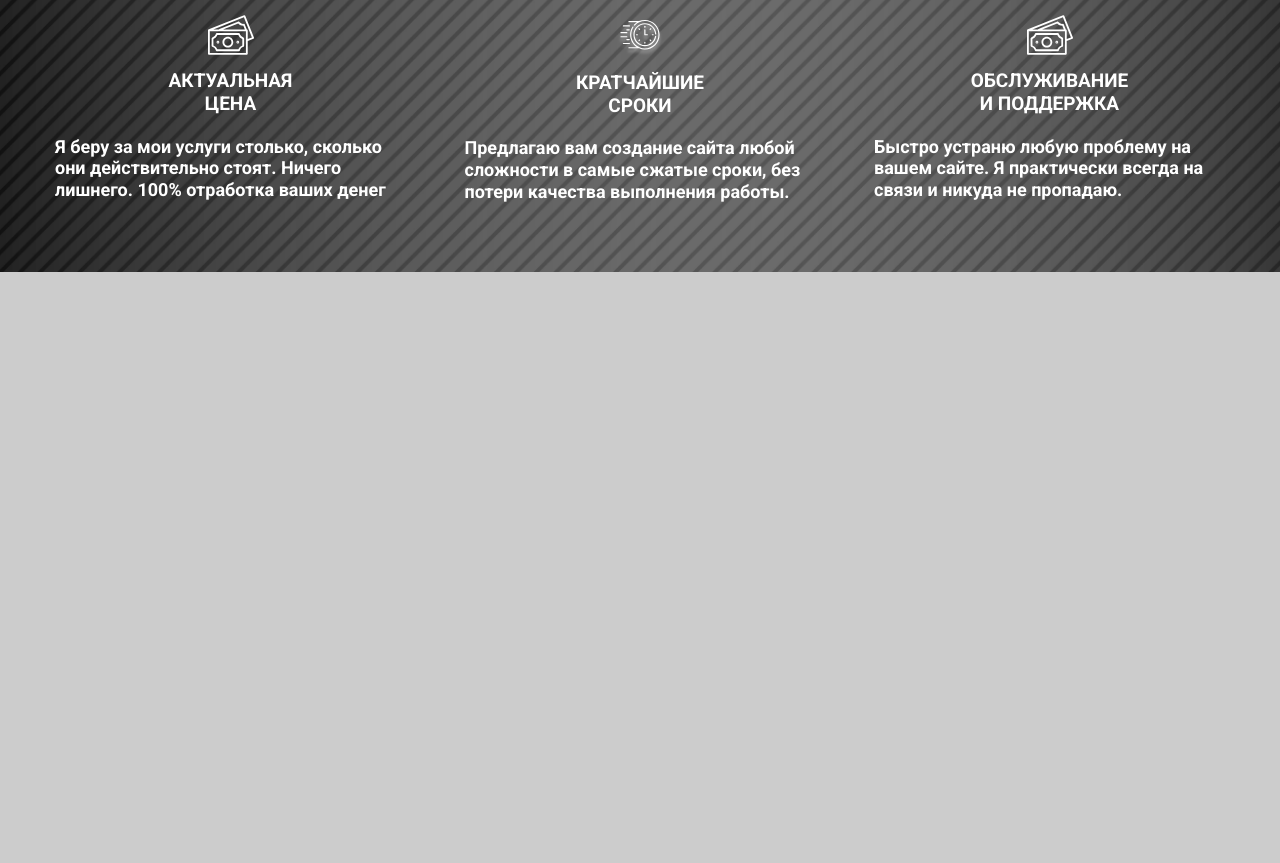
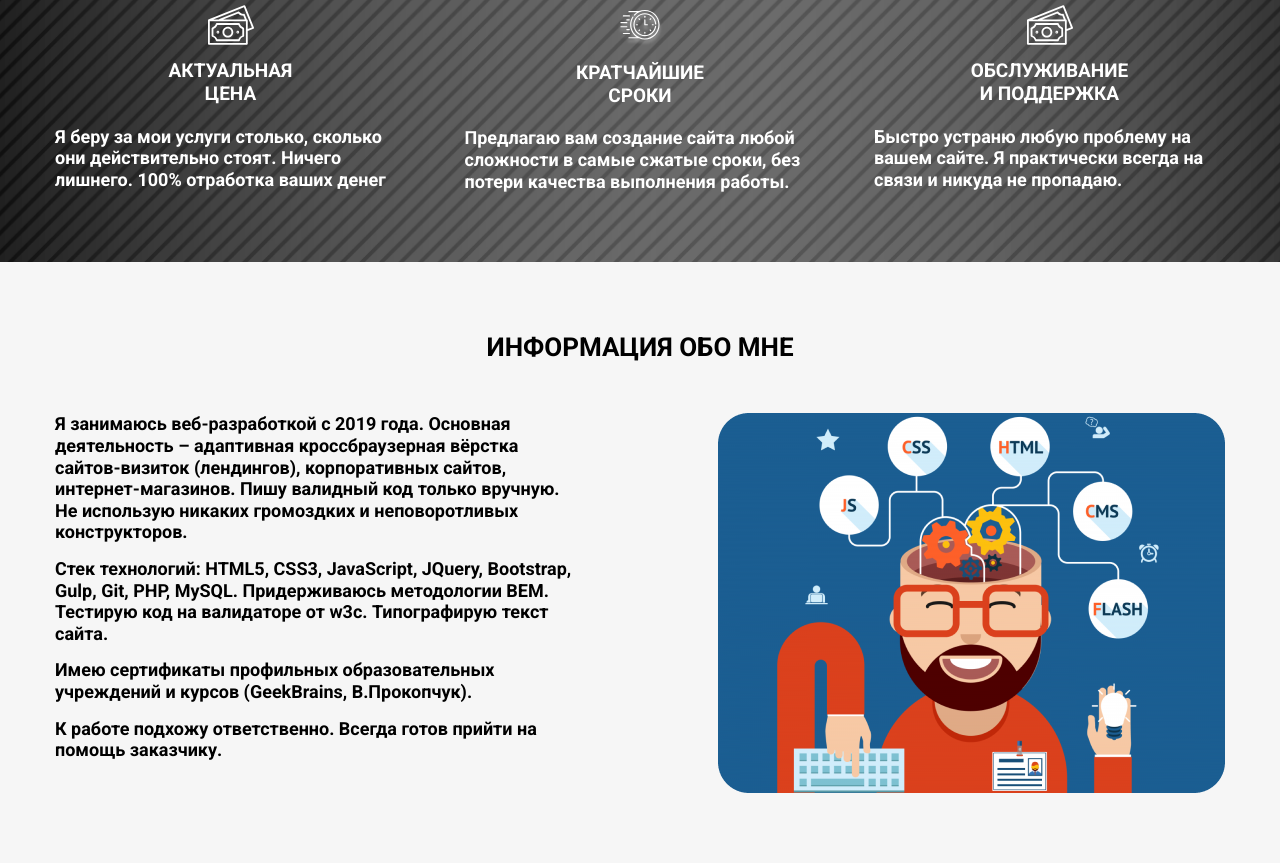
Before and after one commit to SerjTs/portfolio, a website: page app/index.html in a window 1280 px wide. Shown: the part 1179-2042 px from the top of the page. Before the commit the page ends 1451 px from the top, so only its background shows below. Drawn offline with nearby package versions, Linux system fonts and the light colour scheme; files that its build step writes are made by us from their sources.

Commit message:
added about section

```diff
--- a/app/index.html
+++ b/app/index.html
@@ -12,7 +12,7 @@
 
 <body>
 
-<!-- Header -->
+  <!-- Header -->
   <header class="header">
     <div class="container">
       <div class="header__wripper">
@@ -62,7 +62,7 @@
 
   <main>
 
-<!-- Топ. Титульный блок -->
+    <!-- Топ. Титульный блок -->
     <section class="top">
       <div class="container">
         <div class="top__wrapper">
@@ -83,7 +83,7 @@
       </div>
     </section>
 
-<!-- Преимущества -->
+    <!-- Преимущества -->
     <section class="advantages">
       <div class="container">
         <h2 class="advantages__title">
@@ -151,6 +151,33 @@
       </div>
     </section>
 
+    <!-- Обо мне -->
+    <section class="about">
+      <div class="container">
+        <h2 class="about__title">
+          Информация обо мне
+        </h2>
+        <div class="about__content">
+          <div class="about__text-box">
+            <p class="about__text">
+              Я занимаюсь веб-разработкой с 2019 года. Основная деятельность &ndash; адаптивная кроссбраузерная вёрстка
+              сайтов-визиток (лендингов), корпоративных сайтов, интернет-магазинов. Пишу валидный код только вручную. Не использую никаких громоздких и неповоротливых конструкторов.
+            </p>
+            <p class="about__text">
+              Стек технологий: HTML5, CSS3, JavaScript, JQuery, Bootstrap, Gulp, Git, PHP, MySQL. Придерживаюсь методологии BEM. Тестирую код на валидаторе от w3c. Типографирую текст сайта.
+            </p>
+            <p class="about__text">
+              Имею сертификаты профильных образовательных учреждений и курсов (GeekBrains, В.Прокопчук).
+            </p>
+            <p class="about__text">
+              К работе подхожу ответственно. Всегда готов прийти на помощь заказчику.
+            </p>
+          </div>
+          <img src="images/developer.png" alt="Веб-разработчик" class="about__img">
+        </div>
+      </div>
+    </section>
+
 
   </main>
 
--- a/app/scss/_global.scss
+++ b/app/scss/_global.scss
@@ -19,7 +19,7 @@ body {
   line-height: 1.2;
   font-weight: 700;
   color: $light;
-  background-color: #ccc;
+  background-color: #F6F6F6;
 }
 
 section {
@@ -31,7 +31,7 @@ h2 {
   font-weight: 700;
   text-transform: uppercase;
   text-align: center;
-  margin-bottom: 50px;
+  margin-bottom: 40px;
 }
 
 h3 {
--- a/app/scss/style.scss
+++ b/app/scss/style.scss
@@ -230,6 +230,32 @@
   }
 }
 
+// --- Обо мне ---
+.about {
+  &__title {
+    color: $dark;
+    margin-bottom: 50px;
+  }
+  &__content {
+    display: flex;
+    justify-content: space-between;
+    align-items: start;
+  }
+  &__text-box {
+    max-width: 520px;
+    margin-right: 30px;
+  }
+  &__text {
+    color: $dark;
+    margin-bottom: 15px;
+  }
+  &__img {
+    display: inline-block;
+    max-width: 507px;
+  }
+}
+
+
 
 
 
```
Also changed, not shown: app/images/developer.png (added).
